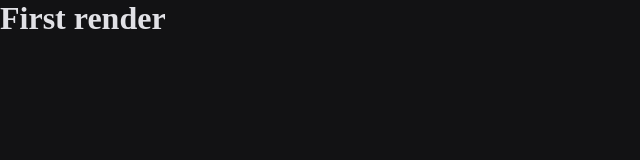
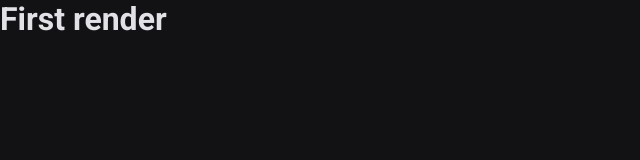
Before and after one commit to Hugovarellaa/Ignite-lab, a React (Vite) app: page / in a window 1280 px wide. Shown: the top 160 px of the page, without its empty margins (0-640 px from the left). Built offline with nearby package versions, Linux system fonts and the light colour scheme.

Commit message:
Global Styles

```diff
--- a/src/styles/global/GlobalStyles.ts
+++ b/src/styles/global/GlobalStyles.ts
@@ -1,6 +1,18 @@
 import { createGlobalStyle } from "styled-components";
 
 export const GlobalStyles = createGlobalStyle`
+
+ @media(max-width: 1080px){
+    html {
+      font-size: 100%;
+    }
+  }
+  @media(max-width: 720px){
+    html {
+      font-size: 87.5%;
+    }
+  }
+
 
   * {
     margin: 0;
@@ -9,8 +21,33 @@ export const GlobalStyles = createGlobalStyle`
     -webkit-font-smoothing: antialiased;
   }
 
+  :focus {
+    outline: 0;
+    box-shadow: 0 0 0 2px ${({ theme }) => theme["green-500"]}
+  }
+
   body {
     background-color: ${({ theme }) => theme["gray-900"]};
     color: ${({ theme }) => theme["gray-100"]};
   }
+
+  body, button ,input, select , textarea {
+    font-family: 'Roboto', sans-serif;
+    font-weight: 400;
+    font-size: 1rem;
+  }
+
+  button {
+    cursor: pointer;
+  }
+
+  a {
+    text-decoration: none;
+    color: inherit;
+  }
+
+  [disabled]{
+    cursor: not-allowed;
+    opacity: 0.7;
+  }
 `;
```
